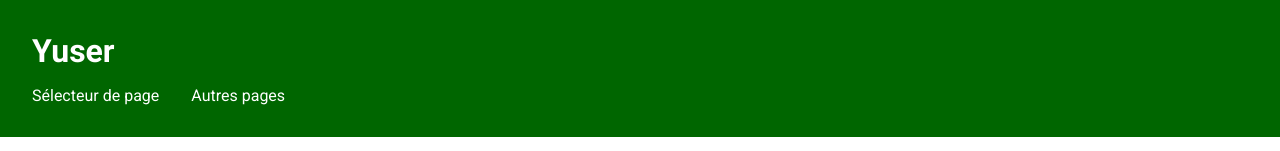
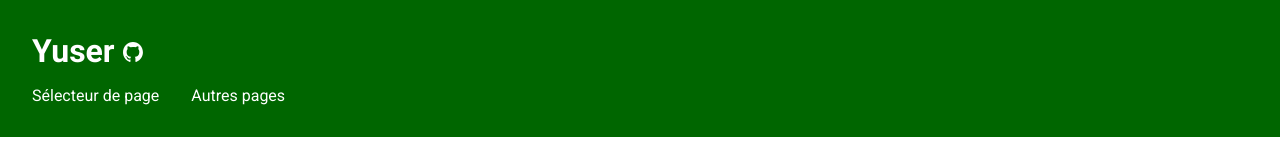
Before and after one commit to science-numerale/yuser, a SvelteKit app: page / in a window 1280 px wide. Shown: the top 151 px of the page. Built offline with nearby package versions, Linux system fonts and the light colour scheme.

Commit message:
Ajout du simple logo GitHub (fix #11)
Peut-être qu'il faudrait rajouter de la complexité pour accéder au
GitHub

```diff
--- a/src/routes/+layout.svelte
+++ b/src/routes/+layout.svelte
@@ -12,7 +12,15 @@
 <div class="app">
 	<Triche />
 	<header>
-		<h1>Yuser</h1>
+		<h1>
+			Yuser <a href="https://github.com/science-numerale/yuser" target="_blank"
+				><img
+					height="20"
+					alt="Logo de GitHub"
+					src="{base}/github-mark-white.svg"
+				/></a
+			>
+		</h1>
 		<ul>
 			<li>
 				<a
```
Also changed, not shown: static/github-mark-white.svg (added), static/github-mark.svg (added).
